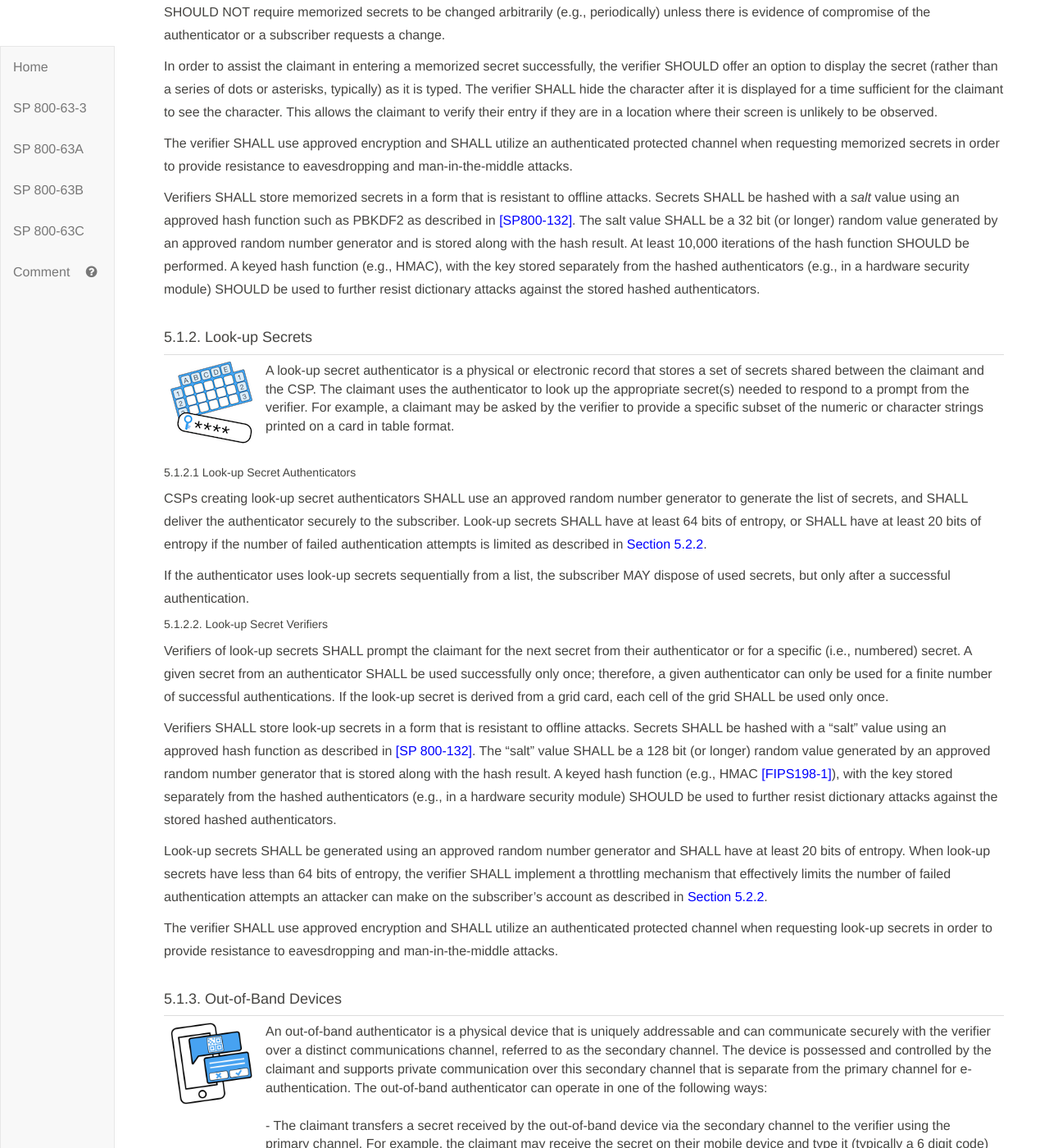
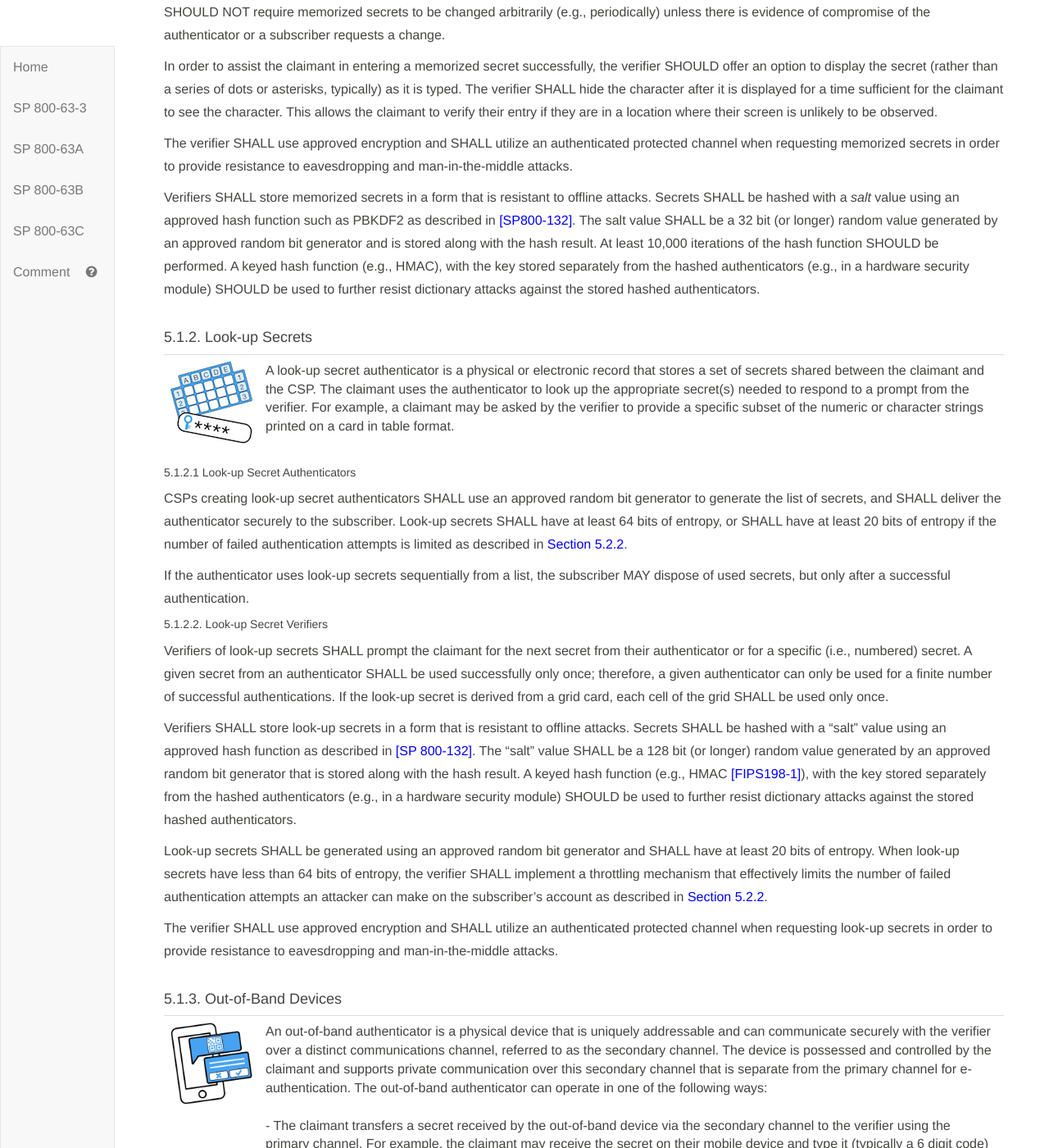
Before and after one commit to usnistgov/800-63-3, a Jekyll site: the page built from sp800-63b.md, in a window 1280 px wide and 1400 px high, scrolled down 26513 px. Shown: the whole window at 82% size. Built offline with Jekyll 4.4.1, drawn with Linux system fonts in a browser that asks for light colours; some of the changed text lies outside the part shown.

Commit message:
random number generator -> random bit generator (more precise term)

```diff
--- a/sp800-63b/sec5_authenticators.md
+++ b/sp800-63b/sec5_authenticators.md
@@ -29,7 +29,7 @@ Verifiers SHALL require subscriber-chosen memorized secrets to be at least 8 cha
 
 If Unicode characters are accepted in memorized secrets, the verifier SHOULD apply the Normalization Process for Stabilized Strings defined in Section 12.1 of Unicode Standard Annex 15 [[UAX 15]](#UAX15) using either the NFKC or NFKD normalization. Subscribers choosing memorized secrets containing Unicode characters SHOULD be advised that some characters may be represented differently by some endpoints, which can affect their ability to authenticate successfully. This process is applied prior to hashing of the byte string representing the memorized secret.
 
-Memorized secrets that are randomly chosen by the CSP (e.g., at enrollment) or by the verifier (e.g., when a user requests a new PIN) SHALL be at least 6 characters in length and SHALL be generated using an approved random number generator.
+Memorized secrets that are randomly chosen by the CSP (e.g., at enrollment) or by the verifier (e.g., when a user requests a new PIN) SHALL be at least 6 characters in length and SHALL be generated using an approved random bit generator.
 
 Memorized secret verifiers SHALL NOT permit the subscriber to store a "hint" that is accessible to an unauthenticated claimant. Verifiers also SHALL NOT prompt subscribers to use specific types of information (e.g., "What was the name of your first pet?") when choosing memorized secrets.
 
@@ -49,7 +49,7 @@ In order to assist the claimant in entering a memorized secret successfully, the
 
 The verifier SHALL use approved encryption and SHALL utilize an authenticated protected channel when requesting memorized secrets in order to provide resistance to eavesdropping and man-in-the-middle attacks.
 
-Verifiers SHALL store memorized secrets in a form that is resistant to offline attacks. Secrets SHALL be hashed with a *salt* value using an approved hash function such as PBKDF2 as described in [[SP800-132]](#SP800-132). The salt value SHALL be a 32 bit (or longer) random value generated by an approved random number generator and is stored along with the hash result. At least 10,000 iterations of the hash function SHOULD be performed. A keyed hash function (e.g., HMAC), with the key stored separately from the hashed authenticators (e.g., in a hardware security module) SHOULD be used to further resist dictionary attacks against the stored hashed authenticators.
+Verifiers SHALL store memorized secrets in a form that is resistant to offline attacks. Secrets SHALL be hashed with a *salt* value using an approved hash function such as PBKDF2 as described in [[SP800-132]](#SP800-132). The salt value SHALL be a 32 bit (or longer) random value generated by an approved random bit generator and is stored along with the hash result. At least 10,000 iterations of the hash function SHOULD be performed. A keyed hash function (e.g., HMAC), with the key stored separately from the hashed authenticators (e.g., in a hardware security module) SHOULD be used to further resist dictionary attacks against the stored hashed authenticators.
 
 #### 5.1.2. Look-up Secrets
 
@@ -63,7 +63,7 @@ Verifiers SHALL store memorized secrets in a form that is resistant to offline a
   </div>
 
 ##### 5.1.2.1 Look-up Secret Authenticators
-CSPs creating look-up secret authenticators SHALL use an approved random number generator to generate the list of secrets, and SHALL deliver the authenticator securely to the subscriber. Look-up secrets SHALL have at least 64 bits of entropy, or SHALL have at least 20 bits of entropy if the number of failed authentication attempts is limited as described in [Section 5.2.2](#throttle).
+CSPs creating look-up secret authenticators SHALL use an approved random bit generator to generate the list of secrets, and SHALL deliver the authenticator securely to the subscriber. Look-up secrets SHALL have at least 64 bits of entropy, or SHALL have at least 20 bits of entropy if the number of failed authentication attempts is limited as described in [Section 5.2.2](#throttle).
 
 If the authenticator uses look-up secrets sequentially from a list, the subscriber MAY dispose of used secrets, but only after a successful authentication.
 
@@ -71,9 +71,9 @@ If the authenticator uses look-up secrets sequentially from a list, the subscrib
 
 Verifiers of look-up secrets SHALL prompt the claimant for the next secret from their authenticator or for a specific (i.e., numbered) secret. A given secret from an authenticator SHALL be used successfully only once; therefore, a given authenticator can only be used for a finite number of successful authentications. If the look-up secret is derived from a grid card, each cell of the grid SHALL be used only once.
 
-Verifiers SHALL store look-up secrets in a form that is resistant to offline attacks. Secrets SHALL be hashed with a "salt" value using an approved hash function as described in [[SP 800-132]](#SP800-132). The "salt" value SHALL be a 128 bit (or longer) random value generated by an approved random number generator that is stored along with the hash result. A keyed hash function (e.g., HMAC [[FIPS198-1]](#FIPS198-1)), with the key stored separately from the hashed authenticators (e.g., in a hardware security module) SHOULD be used to further resist dictionary attacks against the stored hashed authenticators.
+Verifiers SHALL store look-up secrets in a form that is resistant to offline attacks. Secrets SHALL be hashed with a "salt" value using an approved hash function as described in [[SP 800-132]](#SP800-132). The "salt" value SHALL be a 128 bit (or longer) random value generated by an approved random bit generator that is stored along with the hash result. A keyed hash function (e.g., HMAC [[FIPS198-1]](#FIPS198-1)), with the key stored separately from the hashed authenticators (e.g., in a hardware security module) SHOULD be used to further resist dictionary attacks against the stored hashed authenticators.
 
-Look-up secrets SHALL be generated using an approved random number generator and SHALL have at least 20 bits of entropy. When look-up secrets have less than 64 bits of entropy, the verifier SHALL implement a throttling mechanism that effectively limits the number of failed authentication attempts an attacker can make on the subscriber’s account as described in [Section 5.2.2](#throttle).
+Look-up secrets SHALL be generated using an approved random bit generator and SHALL have at least 20 bits of entropy. When look-up secrets have less than 64 bits of entropy, the verifier SHALL implement a throttling mechanism that effectively limits the number of failed authentication attempts an attacker can make on the subscriber’s account as described in [Section 5.2.2](#throttle).
 
 The verifier SHALL use approved encryption and SHALL utilize an authenticated protected channel when requesting look-up secrets in order to provide resistance to eavesdropping and man-in-the-middle attacks.
 
@@ -132,7 +132,7 @@ Depending on the type of out-of-band authenticator, one of the following SHALL t
 
 In all cases, the authentication SHALL be considered invalid if not completed within 5 minutes.
 
-The verifier SHALL generate random authentication secrets with at least 20 bits of entropy using an approved random number generator. If the authentication secret has less than 64 bits of entropy, the verifier SHALL implement a throttling mechanism that effectively limits the number of failed authentication attempts an attacker can make on the subscriber’s account as described in [Section 5.2.2](#throttle).
+The verifier SHALL generate random authentication secrets with at least 20 bits of entropy using an approved random bit generator. If the authentication secret has less than 64 bits of entropy, the verifier SHALL implement a throttling mechanism that effectively limits the number of failed authentication attempts an attacker can make on the subscriber’s account as described in [Section 5.2.2](#throttle).
 
 #### 5.1.4. Single Factor OTP Device
 
@@ -224,7 +224,7 @@ Single-factor cryptographic device verifiers generate a challenge nonce, send it
 
 The verifier has either symmetric or asymmetric cryptographic keys corresponding to each authenticator. While both types of keys SHALL be protected against modification, symmetric keys SHALL additionally be strongly protected against unauthorized disclosure.
 
-The challenge nonce SHALL be at least 64 bits in length, and SHALL either be unique over the lifetime of the authenticator or statistically unique (generated using an approved random number generator).
+The challenge nonce SHALL be at least 64 bits in length, and SHALL either be unique over the lifetime of the authenticator or statistically unique (generated using an approved random bit generator).
 
 #### 5.1.7. Multi-Factor Cryptographic Software
 
@@ -283,7 +283,7 @@ Multi-factor cryptographic device verifiers generate a challenge nonce, send it
 
 The verifier has either symmetric or asymmetric cryptographic keys corresponding to each authenticator. While both types of keys SHALL be protected against modification, symmetric keys SHALL additionally be strongly protected against unauthorized disclosure.
 
-The challenge nonce SHALL be at least 64 bits in length, and SHALL either be unique over the lifetime of the authenticator or statistically unique (generated using an approved random number generator). The verification operation SHALL use approved cryptography.
+The challenge nonce SHALL be at least 64 bits in length, and SHALL either be unique over the lifetime of the authenticator or statistically unique (generated using an approved random bit generator). The verification operation SHALL use approved cryptography.
 
 #### 5.2. General Authenticator Requirements
 
```
